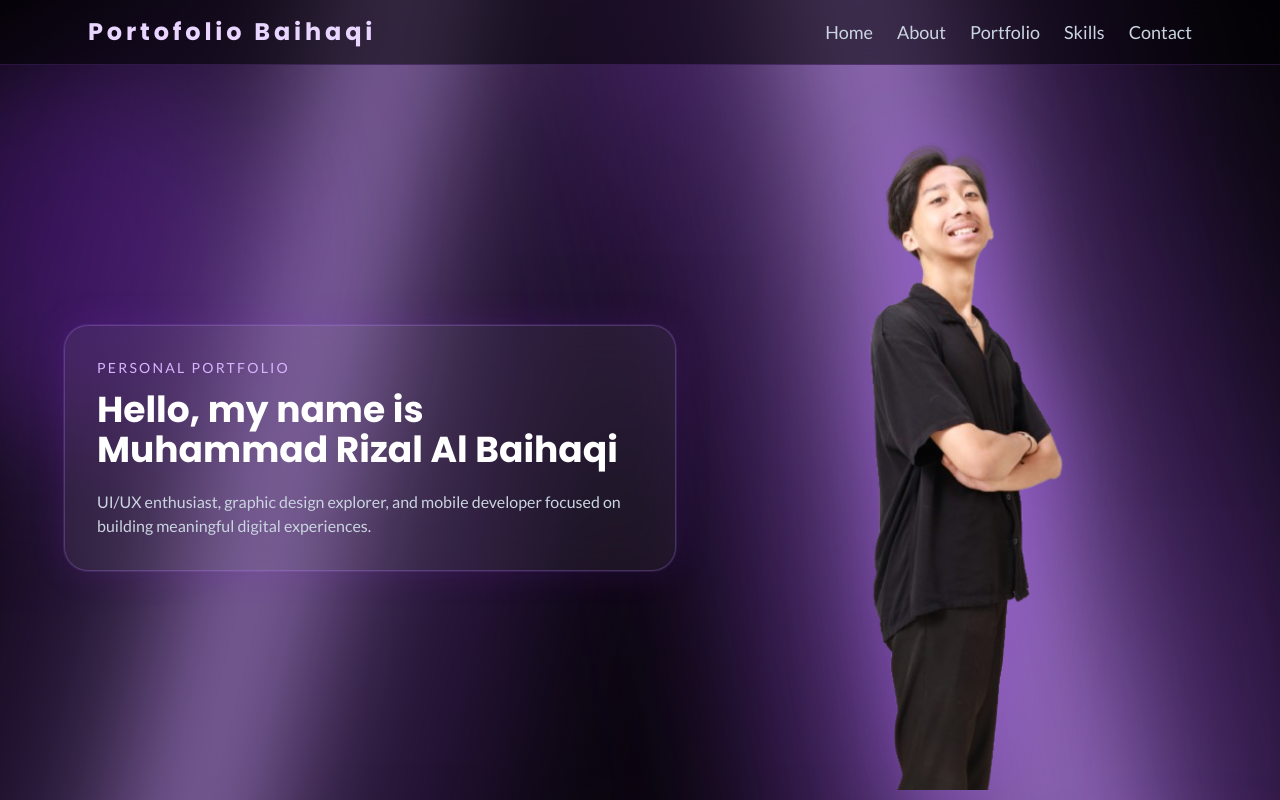
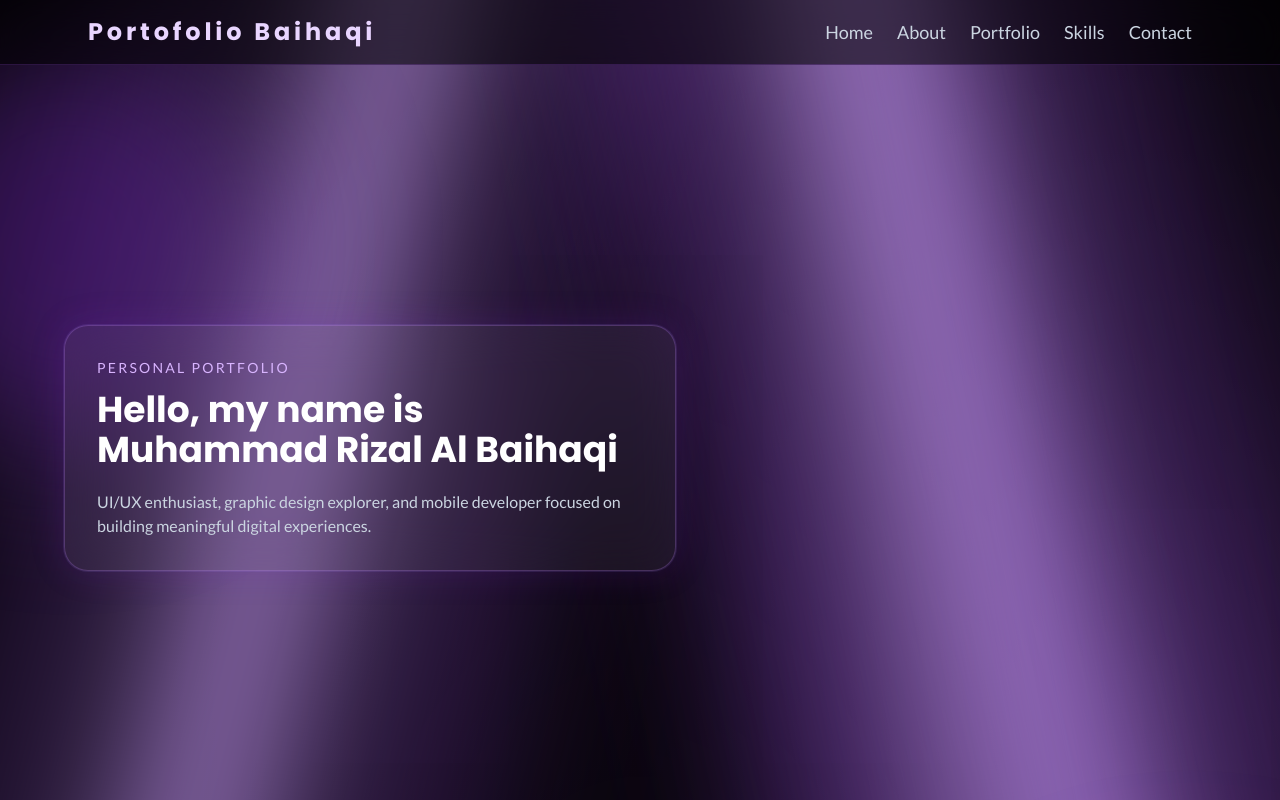
Before and after one commit to byhaqii/My-Porto, a React (Vite) app: page / in a window 1280 px wide. Shown: the top 800 px of the page. Built offline with nearby package versions, Linux system fonts and the light colour scheme.

Commit message:
remove image from Hero component

```diff
--- a/src/components/Hero.jsx
+++ b/src/components/Hero.jsx
@@ -33,11 +33,6 @@ function Hero() {
           transition={{ duration: 0.75, ease: 'easeOut', delay: 0.08 }}
           className="relative mx-auto w-full max-w-sm"
         >
-          <img
-            src="/fotoku.png"
-            alt="Muhammad Rizal Al Baihaqi"
-            className="h-auto w-full object-contain drop-shadow-[0_14px_45px_rgba(168,85,247,0.4)]"
-          />
         </motion.div>
       </div>
     </section>
```
